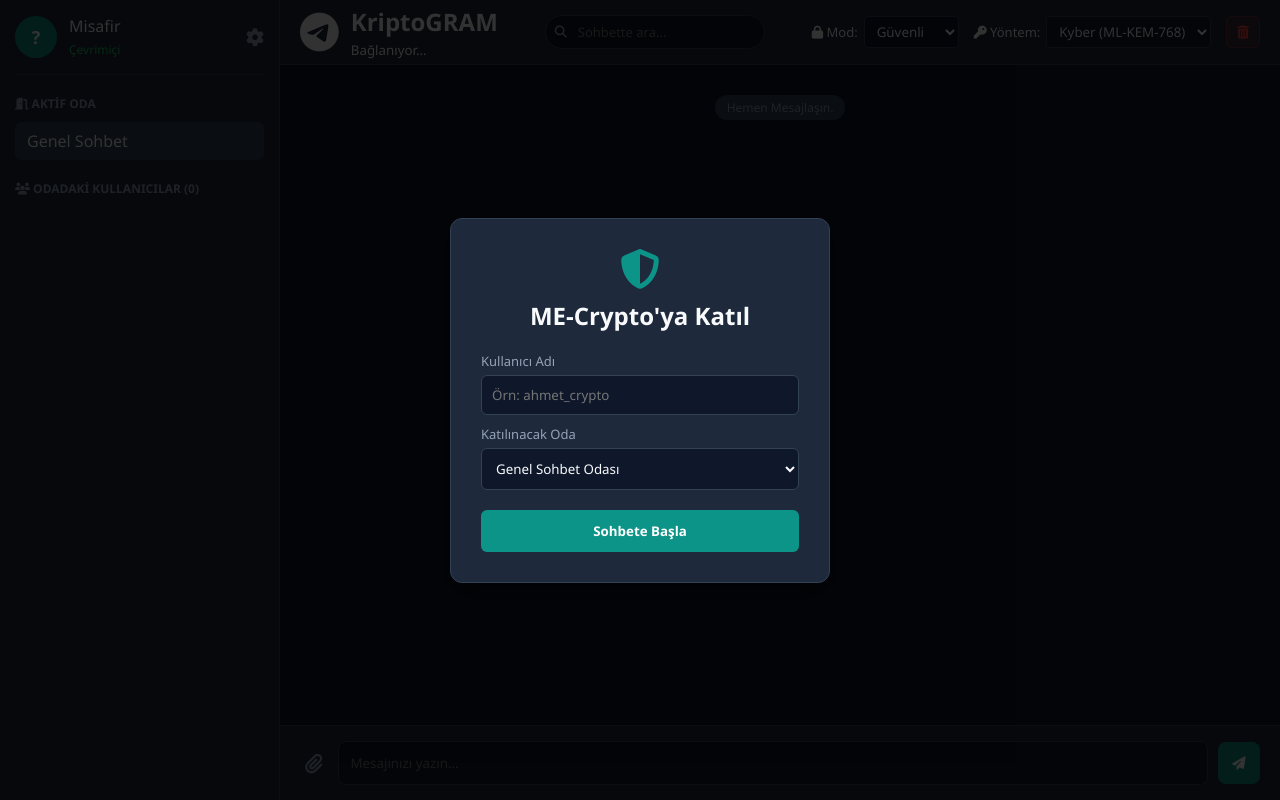
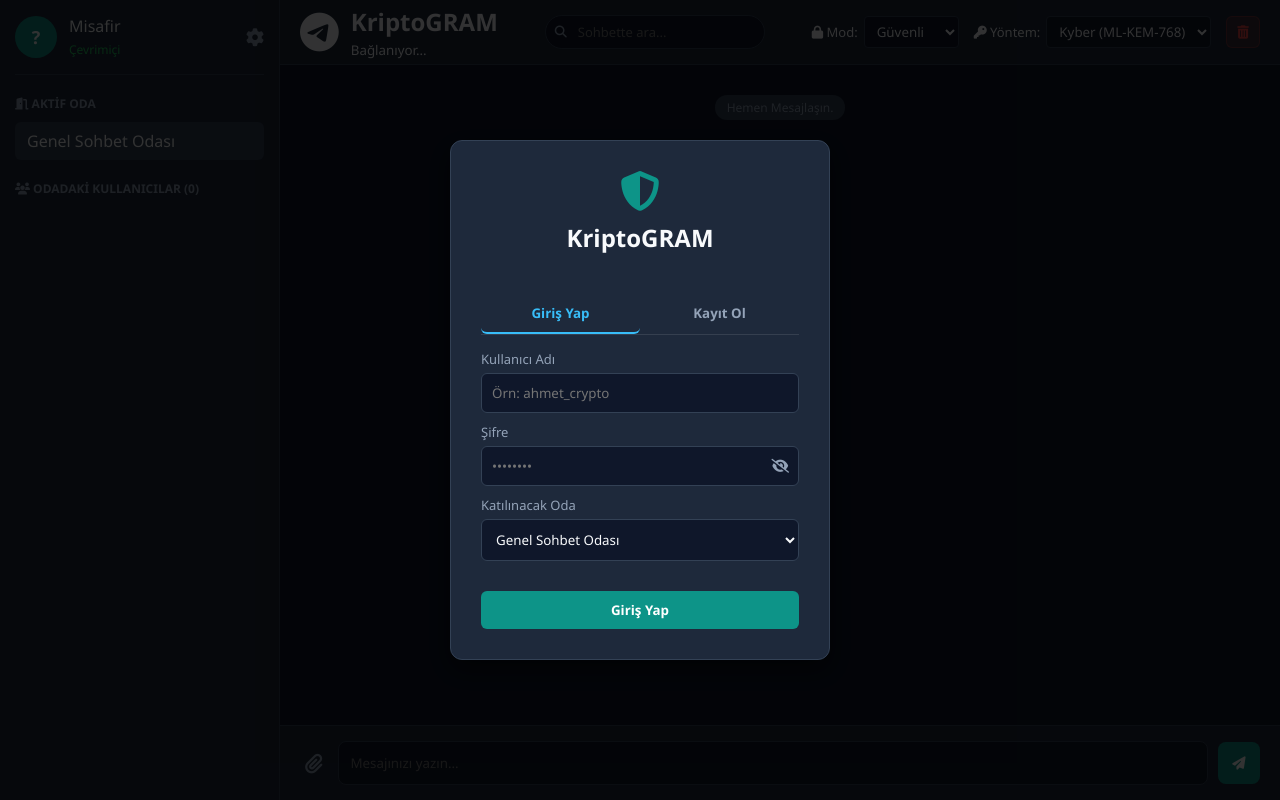
Before and after one commit to firatoz412/ME-Crypto, a Flask app: page / in a window 1280 px wide. Run offline with Flask 3, Linux system fonts and the light colour scheme; some libraries are stand-ins or nearby versions.

Commit message:
kayıt ol ve giriş ekranı güncellendi

```diff
--- a/app/views/static/js/app.js
+++ b/app/views/static/js/app.js
@@ -18,8 +18,11 @@ let clientSession = {
     aes_key: "KriptoGRAM_Default_AES_Secret_Key_128"
 };
 
+let currentAuthMode = "login"; // 'login' veya 'register'
+
 // Sayfa Yüklendiğinde Dinleyicileri Ata
 window.addEventListener("DOMContentLoaded", () => {
+    // Sohbet mesaj kutusunda Enter dinleyicisi
     const inputMessage = document.getElementById("message-input");
     if (inputMessage) {
         inputMessage.addEventListener("keypress", (e) => {
@@ -27,6 +30,15 @@ window.addEventListener("DOMContentLoaded", () => {
         });
     }
 
+    // Giriş modalındaki şifre kutusunda Enter ile o anki sekmeye göre işlem yapma
+    const passwordInput = document.getElementById("password-input");
+    if (passwordInput) {
+        passwordInput.addEventListener("keypress", (e) => {
+            if (e.key === "Enter") handleAuthSubmit();
+        });
+    }
+
+    // Dosya / Resim / PDF seçiciyi bağla
     let fileInput = document.getElementById("file-input");
     if (!fileInput) {
         fileInput = document.createElement("input");
@@ -119,17 +131,84 @@ socket.on("receive_message", (data) => {
     renderIncomingMessage(data);
 });
 
-// Giriş ve Oda Yönetimi
-function joinChat() {
-    const usernameInput = document.getElementById("username-input");
+// =================== AUTH (GİRİŞ & KAYIT) İŞLEMLERİ ===================
+
+function switchAuthTab(mode) {
+    currentAuthMode = mode;
+    clearAuthMessages();
+
+    const loginTab = document.getElementById("tab-login-btn");
+    const registerTab = document.getElementById("tab-register-btn");
+    const mainBtn = document.getElementById("auth-main-btn");
+
+    if (mode === "login") {
+        if (loginTab) {
+            loginTab.style.color = "#38bdf8";
+            loginTab.style.borderBottom = "2px solid #38bdf8";
+        }
+        if (registerTab) {
+            registerTab.style.color = "#94a3b8";
+            registerTab.style.borderBottom = "2px solid transparent";
+        }
+        if (mainBtn) mainBtn.textContent = "Giriş Yap";
+    } else {
+        if (registerTab) {
+            registerTab.style.color = "#38bdf8";
+            registerTab.style.borderBottom = "2px solid #38bdf8";
+        }
+        if (loginTab) {
+            loginTab.style.color = "#94a3b8";
+            loginTab.style.borderBottom = "2px solid transparent";
+        }
+        if (mainBtn) mainBtn.textContent = "Kayıt Ol ve Giriş Yap";
+    }
+}
+
+function togglePasswordVisibility() {
+    const pwd = document.getElementById("password-input");
+    const icon = document.getElementById("toggle-password");
+    if (!pwd || !icon) return;
+
+    if (pwd.type === "password") {
+        pwd.type = "text";
+        icon.classList.remove("fa-eye-slash");
+        icon.classList.add("fa-eye");
+    } else {
+        pwd.type = "password";
+        icon.classList.remove("fa-eye");
+        icon.classList.add("fa-eye-slash");
+    }
+}
+
+async function handleAuthSubmit() {
+    if (currentAuthMode === "login") {
+        await handleLogin();
+    } else {
+        await handleRegisterAndLogin();
+    }
+}
+
+async function handleLogin() {
+    const username = document.getElementById("username-input")?.value.trim();
+    const password = document.getElementById("password-input")?.value.trim();
     const roomSelect = document.getElementById("room-select");
 
-    const username = usernameInput ? usernameInput.value.trim() : "";
-    if (!username) {
-        alert("Lütfen bir kullanıcı adı girin!");
+    clearAuthMessages();
+
+    if (!username || !password) {
+        showAuthMessage("Lütfen kullanıcı adı ve şifre girin!", "error");
         return;
     }
 
+    try {
+        const res = await fetch("/api/login", {
+            method: "POST",
+            headers: { "Content-Type": "application/json" },
+            body: JSON.stringify({ username, password })
+        });
+        const data = await res.json();
+
+        if (data.success) {
             currentUser.username = username;
             currentUser.room = roomSelect ? roomSelect.value : "genel";
 
@@ -145,9 +224,11 @@ function joinChat() {
             const profInput = document.getElementById("profile-username-input");
             if (profInput) profInput.value = username;
 
+            // Modalı gizle
             const modal = document.getElementById("login-modal");
             if (modal) modal.style.display = "none";
 
+            // Odaya katıl ve soket bildirimi gönder
             socket.emit("join", {
                 username: currentUser.username,
                 room: currentUser.room
@@ -155,9 +236,72 @@ function joinChat() {
 
             updateOnlineList([currentUser.username]);
 
+            // Güvenli anahtar el sıkışmasını başlat
             const keySel = document.getElementById("key-select");
             initiateHandshake(keySel ? keySel.value : "KYBER");
+        } else {
+            showAuthMessage(data.message || "Giriş başarısız!", "error");
         }
+    } catch (err) {
+        showAuthMessage("Sunucuya bağlanılamadı!", "error");
+    }
+}
+
+// Kayıt Ol + Başarılı olursa otomatik giriş yap
+async function handleRegisterAndLogin() {
+    const username = document.getElementById("username-input")?.value.trim();
+    const password = document.getElementById("password-input")?.value.trim();
+
+    clearAuthMessages();
+
+    if (!username || !password) {
+        showAuthMessage("Kayıt için kullanıcı adı ve şifre giriniz!", "error");
+        return;
+    }
+
+    try {
+        const res = await fetch("/api/register", {
+            method: "POST",
+            headers: { "Content-Type": "application/json" },
+            body: JSON.stringify({ username, password })
+        });
+        const data = await res.json();
+
+        if (data.success) {
+            showAuthMessage("Hesap oluşturuldu, odaya bağlanılıyor...", "success");
+            // Kullanıcıyı bekletmeden otomatik içeri al
+            setTimeout(() => {
+                handleLogin();
+            }, 600);
+        } else {
+            showAuthMessage(data.message || "Kayıt başarısız!", "error");
+        }
+    } catch (err) {
+        showAuthMessage("Sunucuya bağlanılamadı!", "error");
+    }
+}
+
+function showAuthMessage(msg, type) {
+    const errBox = document.getElementById("auth-error-msg");
+    const succBox = document.getElementById("auth-success-msg");
+
+    if (type === "error" && errBox) {
+        errBox.textContent = msg;
+        errBox.style.display = "block";
+    } else if (type === "success" && succBox) {
+        succBox.textContent = msg;
+        succBox.style.display = "block";
+    }
+}
+
+function clearAuthMessages() {
+    const errBox = document.getElementById("auth-error-msg");
+    const succBox = document.getElementById("auth-success-msg");
+    if (errBox) errBox.style.display = "none";
+    if (succBox) succBox.style.display = "none";
+}
+
+// =================== ODA VE KULLANICI LİSTESİ ===================
 
 function updateOnlineList(users) {
     const list = document.getElementById("online-users-list");
@@ -187,7 +331,7 @@ function initiateHandshake(method) {
     });
 }
 
-// Dosyanın resim olup olmadığını hem MIME hem uzantıdan kontrol eden fonksiyon
+// Dosyanın resim olup olmadığını kontrol eden fonksiyon
 function checkIfImage(fileName, fileType = "") {
     if (fileType && fileType.startsWith("image/")) return true;
     const lowerName = fileName.toLowerCase();
@@ -198,7 +342,8 @@ function checkIfImage(fileName, fileType = "") {
            lowerName.endsWith(".webp");
 }
 
-// Mesaj Gönderme
+// =================== MESAJLAŞMA & DOSYA GÖNDERİMİ ===================
+
 function sendMessage() {
     const messageInput = document.getElementById("message-input");
     const text = messageInput.value.trim();
@@ -226,7 +371,6 @@ function sendMessage() {
     messageInput.value = "";
 }
 
-// Resim ve PDF Gönderme
 function handleFileUpload(event) {
     const file = event.target.files[0];
     if (!file) return;
@@ -291,7 +435,6 @@ function renderMyMessage(text, tagText) {
     container.scrollTop = container.scrollHeight;
 }
 
-// Kendi gönderdiğimiz Resim veya PDF balonu
 function renderMyMedia(fileName, base64Data, isImage, tagText) {
     const container = document.getElementById("messages-container");
     if (!container) return;
@@ -351,13 +494,11 @@ function renderIncomingMessage(data) {
         }
     }
 
-    // Gelen içerik bir dosya mı kontrolü
     let fileInfo = null;
     try {
         const parsed = JSON.parse(displayText);
         if (parsed && parsed.is_file) {
             fileInfo = parsed;
-            // Alıcı tarafta da resim olup olmadığını garantiye al
             if (fileInfo.is_image === undefined) {
                 fileInfo.is_image = checkIfImage(fileInfo.file_name);
             }
@@ -410,6 +551,8 @@ function renderIncomingMessage(data) {
     container.appendChild(msgDiv);
     container.scrollTop = container.scrollHeight;
 }
+
+// =================== YARDIMCI VE ARAYÜZ FONKSİYONLARI ===================
 
 function appendSystemMessage(text) {
     const container = document.getElementById("messages-container");
--- a/app/views/templates/index.html
+++ b/app/views/templates/index.html
@@ -3,7 +3,7 @@
 <head>
     <meta charset="UTF-8">
     <meta name="viewport" content="width=device-width, initial-scale=1.0">
-    <title>Ana Sayfa</title>
+    <title>KriptoGRAM - Güvenli Mesajlaşma</title>
 
     <link rel="stylesheet" href="https://cdnjs.cloudflare.com/ajax/libs/font-awesome/6.4.0/css/all.min.css">
     <link rel="stylesheet" href="{{ url_for('static', filename='css/style.css') }}">
@@ -13,15 +13,29 @@
     <script src="https://cdnjs.cloudflare.com/ajax/libs/crypto-js/4.2.0/crypto-js.min.js"></script>
 </head>
 <body>
-    <div id="login-modal" class="modal-overlay">
+<!-- GİRİŞ & KAYIT MODALI -->
+<div id="login-modal" class="modal-overlay" style="display: flex;">
     <div class="modal-card">
         <div class="modal-header">
             <i class="fa-solid fa-shield-halved"></i>
-                <h2>ME-Crypto'ya Katıl</h2>
+            <h2>KriptoGRAM</h2>
         </div>
+
+        <!-- Giriş / Kayıt Sekmeleri -->
+        <div style="display: flex; border-bottom: 1px solid rgba(255,255,255,0.1); margin-bottom: 15px;">
+            <button id="tab-login-btn" onclick="switchAuthTab('login')" style="flex: 1; padding: 10px; background: transparent; border: none; border-bottom: 2px solid #38bdf8; color: #38bdf8; font-weight: bold; cursor: pointer;">Giriş Yap</button>
+            <button id="tab-register-btn" onclick="switchAuthTab('register')" style="flex: 1; padding: 10px; background: transparent; border: none; border-bottom: 2px solid transparent; color: #94a3b8; font-weight: bold; cursor: pointer;">Kayıt Ol</button>
+        </div>
+
         <div class="modal-body">
             <label for="username-input">Kullanıcı Adı</label>
-                <input type="text" id="username-input" placeholder="Örn: ahmet_crypto" maxlength="20">
+            <input type="text" id="username-input" placeholder="Örn: ahmet_crypto" maxlength="20" autocomplete="off">
+
+            <label for="password-input">Şifre</label>
+            <div style="position: relative;">
+                <input type="password" id="password-input" placeholder="••••••••" maxlength="32" autocomplete="off" style="width: 100%; box-sizing: border-box; padding-right: 35px;">
+                <i id="toggle-password" class="fa-solid fa-eye-slash" onclick="togglePasswordVisibility()" style="position: absolute; right: 10px; top: 50%; transform: translateY(-50%); cursor: pointer; color: #94a3b8; font-size: 14px;"></i>
+            </div>
 
             <label for="room-select">Katılınacak Oda</label>
             <select id="room-select">
@@ -29,11 +43,17 @@
                 <option value="kripto-lab">Kriptoloji Odası</option>
                 <option value="ozel-1">Özel Tünel</option>
             </select>
+
+            <div id="auth-error-msg" style="display: none; color: #ef4444; font-size: 12px; margin-top: 8px;"></div>
+            <div id="auth-success-msg" style="display: none; color: #22c55e; font-size: 12px; margin-top: 8px;"></div>
         </div>
-            <button id="btn-login" onclick="joinChat()">Sohbete Başla</button>
+
+        <!-- Tek Dinamik Aksiyon Butonu -->
+        <div style="width: 100%; margin-top: 10px;">
+            <button id="auth-main-btn" onclick="handleAuthSubmit()" style="width: 100%; padding: 10px; border-radius: 6px; font-weight: bold; cursor: pointer;">Giriş Yap</button>
         </div>
     </div>
-
+</div>
     <!-- Ayarlar Modalı -->
     <div id="profile-modal" class="modal-overlay" style="display: none;">
         <div class="modal-card">
@@ -46,7 +66,7 @@
                 <input type="text" id="profile-username-input" value="" readonly style="opacity: 0.7;">
 
                 <label>İstemci Kimliği (Session ID)</label>
-                <input type="text" id="profile-session-id" value="Sess_982a7f11" readonly style="opacity: 0.5;">
+                <input type="text" id="profile-session-id" value="" readonly style="opacity: 0.5;">
 
                 <label>Varsayılan Anahtar Tipi</label>
                 <select id="profile-default-key">
@@ -61,9 +81,9 @@
         </div>
     </div>
 
-    <!-- Uygulama ana ekranı-->
+    <!-- Uygulama Ana Ekranı -->
     <div class="app-container">
-        <!-- Sol bar -->
+        <!-- Sol Bar -->
         <aside class="sidebar">
             <div class="sidebar-header">
                 <div class="user-profile">
@@ -80,7 +100,7 @@
 
             <div class="sidebar-section">
                 <h3><i class="fa-solid fa-door-open"></i> Aktif Oda</h3>
-                <div class="room-badge" id="current-room-badge">Genel Sohbet</div>
+                <div class="room-badge" id="current-room-badge">Genel Sohbet Odası</div>
             </div>
 
             <div class="sidebar-section list-section">
@@ -89,7 +109,7 @@
             </div>
         </aside>
 
-        <!-- Chat alanı -->
+        <!-- Chat Alanı -->
         <main class="chat-area">
             <header class="chat-header">
                 <div class="chat-title-group">
@@ -136,13 +156,13 @@
                 </div>
             </div>
 
-            <!-- Mesaj input alanı -->
+            <!-- Mesaj ve Dosya Input Alanı -->
             <footer class="chat-input-area">
                 <div class="input-wrapper">
-                    <label for="file-input" class="btn-attach" title="PDF / Dosya Gönder">
+                    <label for="file-input" class="btn-attach" title="PDF / Resim Gönder">
                         <i class="fa-solid fa-paperclip"></i>
                     </label>
-                    <input type="file" id="file-input" accept=".pdf,.doc,.docx,.png,.jpg" style="display: none;">
+                    <input type="file" id="file-input" accept="image/*,application/pdf" style="display: none;">
 
                     <input type="text" id="message-input" placeholder="Mesajınızı yazın..." autocomplete="off">
 
@@ -154,7 +174,7 @@
         </main>
     </div>
 
-    <!-- Uygulama scripti tüm DOM ve kütüphaneler yüklendikten sonra en altta çalıştırılır -->
+    <!-- Uygulama Scripti -->
     <script src="{{ url_for('static', filename='js/app.js') }}"></script>
 </body>
 </html>
--- a/run.py
+++ b/run.py
@@ -1,7 +1,11 @@
 import os
 from app import create_app, socketio
+from app.controller.auth_controller import auth_bp
 
 app = create_app()
+
+# Auth (Giriş/Kayıt) Blueprint'ini uygulamaya kaydet
+app.register_blueprint(auth_bp)
 
 if __name__ == '__main__':
     os.makedirs(os.path.join(app.root_path, '..', 'uploads', 'temp'), exist_ok=True)
```
Also changed, not shown: app/controller/auth_controller.py (added, +80 -0 lines), app/kriptogram.db (added). Lines whose indentation alone changed are shown as unchanged.
